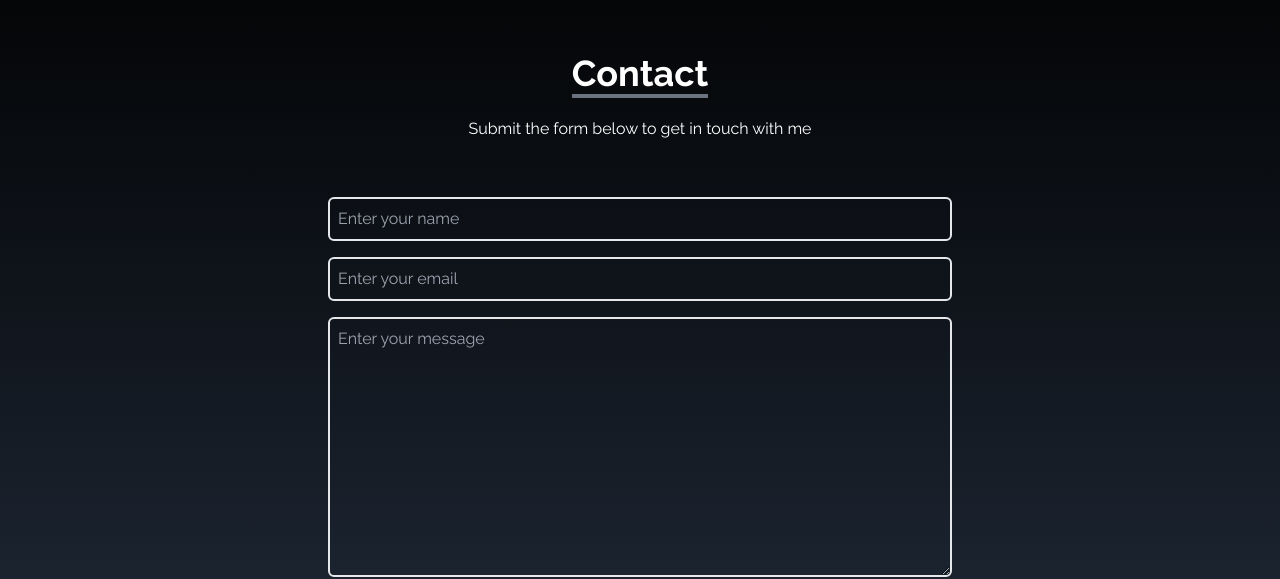
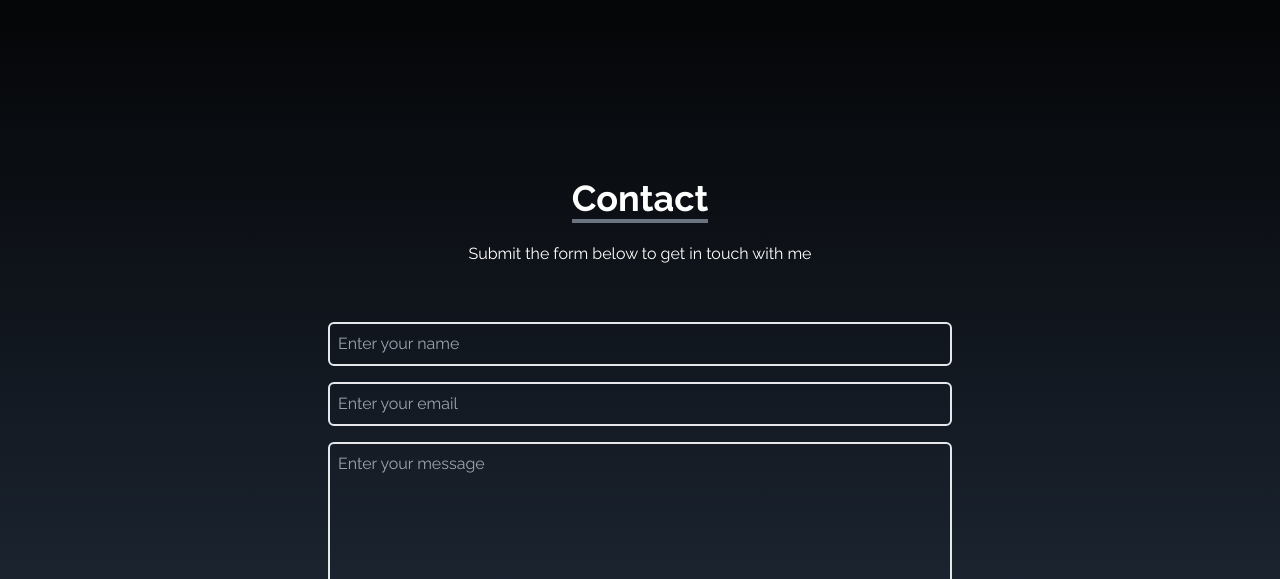
Before and after one commit to Tasnin-Jahan/my-portfolio, a React (Create React App) app: page / in a window 1280 px wide. Shown: the part 3304-3883 px from the top of the page. Built offline with nearby package versions, Linux system fonts and the light colour scheme.

Commit message:
padding commit

```diff
--- a/src/Components/Contact.js
+++ b/src/Components/Contact.js
@@ -2,7 +2,7 @@
 
 const Contact = () => {
     return (
-        <div name='contact' className='w-full h-screen bg-gradient-to-b from-black to-gray-800 p-4b text-white sm:pt-[150px]'>
+        <div name='contact' className='w-full h-screen bg-gradient-to-b from-black to-gray-800 p-4b text-white sm:pt-[400px]'>
             <div className='flex flex-col p-4 justify-center max-screen-lg mx-auto h-full'>
                 <div className='pb-8 text-center'>
                     <p className='text-4xl font-bold border-b-4 border-gray-500 inline'>Contact</p>
```
